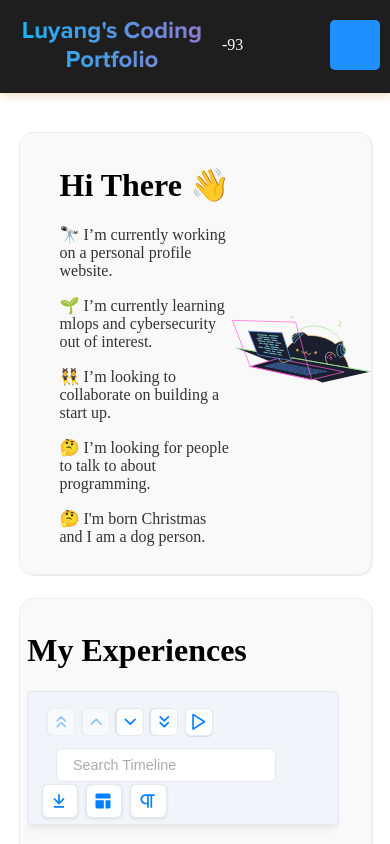
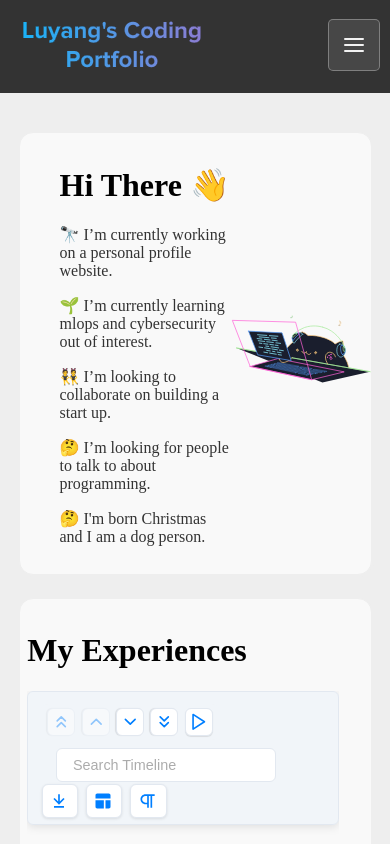
Before and after one commit to luyangliuable/personal-portfolio, a React (Create React App) app in the folder client/: page / in a window 390 px wide. Shown: the top 844 px of the page. Built offline with nearby package versions, Linux system fonts and the light colour scheme; a web font is replaced by a local one.

Commit message:
Added resume page and improved styling a bit

```diff
--- a/client/src/App.css
+++ b/client/src/App.css
@@ -15,7 +15,20 @@
 
 :root {
     --page-top-margin: 120px;
-    --slightly-black: #1e1e1e
+    --dark-mode-black: #1e1e1e;
+    --dark-mode-purple: #491ed3;
+    --dark-mode-purple-2: #897ed3;
+    --dark-mode-pink: #AA6DA3;
+    --dark-mode-blue: #1e90ff
+    --dark-mode-blue-2: #1c7497;
+    --dark-mode-background-color: #0d0d0d;
+    --dark-mode-navbar-color: #333;
+    --dark-mode-font-color: #f2f2f2;
+}
+
+
+body {
+    background: #EEE;
 }
 
 .App {
@@ -96,14 +109,6 @@
     color: #333;
 }
 
-.active-link {
-    background: #897ed3;
-}
-
-body {
-    /* background: #000; */
-}
-
 .page-body {
     margin-top: var(--page-top-margin);
 }
--- a/client/src/App.tsx
+++ b/client/src/App.tsx
@@ -3,6 +3,7 @@ import './App.css';
 import NavBar from './components/Navbar';
 import Blog from './pages/BlogPage/Blogs';
 import LandingPage from './pages/LandingPage/LandingPage';
+import ResumePage from './pages/ResumePage/ResumePage';
 
 import { useState, useEffect } from 'react';
 
@@ -73,10 +74,13 @@ function App() {
                                 scrolled={appState.scrolled}
                                 scrolling={appState.scrolling}
                             />
-                        }></Route>
+                        }/>
                         <Route path="/blog" element={
                             <Blog />
-                        }></Route>
+                        }/>
+                        <Route path="/resume" element={
+                            <ResumePage />
+                        }/>
                     </Routes>
                 </div>
             </BrowserRouter>
--- a/client/src/components/Navbar.css
+++ b/client/src/components/Navbar.css
@@ -8,17 +8,18 @@
     --navbar-item-width: 10vw;
     --navbar-item-margin: .5vw;
     --default-select-navlink-width-transform: translateX(calc(-6*( var(--navbar-item-width) + var(--navbar-item-margin)) + var(--navbar-item-margin) ));
-    --navbar-item-padding: 10px 0 10px
+    --navbar-item-padding: 10px 0 10px;
+    --burger-panel-y-position: translateY(0)
 }
 
 .selected-navlink-window {
     width: var(--navbar-item-width);
-    background: var(--selected-navlink-window-color);
     padding: var(--navbar-item-padding);
     color: var(--selected-navlink-window-color);
     border-radius: var(--navbar-item-border-radius);
     transform: var( --default-select-navlink-width-transform );
-    opacity: 0;
+    background: var(--selected-navlink-window-color);
+    opacity: 1;
     z-index: 0;
 }
 
@@ -40,7 +41,6 @@
     opacity: 1;
 }
 
-
 .navbar-left a:nth-child(4):hover ~ .selected-navlink-window {
     transform: translateX(calc(-3*( var(--navbar-item-width) + var(--navbar-item-margin)) + var(--navbar-item-margin) ));
     transition: all 0.2s ease-in-out;
@@ -59,7 +59,6 @@
     opacity: 1;
 }
 
-
 .navbar-item {
     text-decoration: none;
     cursor: pointer;
@@ -72,19 +71,16 @@
     margin-left: var(--navbar-item-margin);
 }
 
-
 .navbar-item:hover {
     /* background: #888; */
 }
-
 
 .navbar {
     font-family: 'Proxima Nova';
     display: flex;
     flex-direction: column;
-    background: var(--slightly-black);
-    z-index: 3;
-    transition: background .1s ease-in-out, box-shadow .5s ease-in-out, transform .2s ease-in-out;
+    z-index: 10;
+    transition: background 1s ease-in-out, box-shadow .1s ease-in-out, transform .1s ease-in-out;
     -webkit-transition: background .1s ease-in-out, box-shadow .5s ease-in-out, transform .2s ease-in-out;
     -moz-transition: background .1s ease-in-out, box-shadow .5s ease-in-out, transform .2s ease-in-out;
     width: var(--navbar-width);
@@ -94,11 +90,8 @@
     position: absolute;
     top: 0;
     justify-content: space-around;
-    box-shadow: 1px 1px 10px #EAD2A8;
-    -webkit-box-shadow: 1px 1px 10px #EAD2A8;
-    -moz-box-shadow: 1px 1px 10px #EAD2A8;
+    background: var(--dark-mode-navbar-color);
 }
-
 
 .navbar-content {
     display: flex;
@@ -107,7 +100,7 @@
 }
 
 @media screen and (min-width: 900px) {
-    .navbar-burger {
+    .navbar-burger, .navbar-burger-icon {
         display: none;
     }
 
@@ -132,7 +125,6 @@
     }
 
     .nav-burger {
-        background: #1e90ff;
         width: 50px;
         height: 50px;
         margin-left: auto;
@@ -141,6 +133,9 @@
         display: flex;
         justify-content: center;
         align-items: center;
+        cursor: pointer;
+        background: rgba(255, 255, 255, 0.1);
+        border: .1px solid rgba(255, 255, 255, 0.3);
     }
 
     .nav-burger-panel {
@@ -149,19 +144,20 @@
         display: flex;
         flex-direction: column;
         justify-content: flex-start;
-        align-items: flex-start;
-        z-index: 3;
+        align-items: center;
+        z-index: 100;
         right: 0;
         width: 30%;
         padding-top: 5vh;
         height: 100%;
-        /* height: calc(100% - var(--navbar-max-height)); */
-        background: var(--slightly-black);
+        background: var(--dark-mode-black);
         transition: transform .2s ease-in-out;
+        transform: translateY(var(--burger-panel-y-position));
+        /* transform: translatey(var(--navbar-height)); */
     }
 
     .nav-burger-panel-move-lower {
-        transform: translateY(var(--navbar-height)) !important;
+        --burger-panel-y-position: var(--navbar-height);
     }
 
     .burger-item {
@@ -175,32 +171,33 @@
     }
 
     .nav-burger-panel-hide {
-        transform: translateX(100%) !important;
+        transform: translate(100%, var( --navbar-height )) !important;
     }
 }
 
 
-
 .hidden {
-    transform: translateY(min( var(--navbar-height), calc(-93px + var(--progress-height))));
-
+    transform: translateY(min( var(--navbar-height), calc(-93px + var(--progress-height) - .5vh)));
 }
 
 .detached {
     position: fixed;
     backdrop-filter: blur(18px);
-    /* background: rgba(50,50,50, .8); */
     background: rgba(210,210,210,.5);
     box-shadow: 1px 1px 3px #888;
 }
 
-
 .detached .navbar-content .navbar-left .navbar-item {
-    color: black;
+    color: #000;
 }
 
-
 .logo {
+    image-rendering: geometricPrecision;
+    -webkit-image-rendering: geometricPrecision;
+    -moz-image-rendering: geometricPrecision;
+    font-smoothing: antialiased;
+    -webkit-font-smoothing: antialiased;
+    -moz-font-smoothing: antialiased;
     font-weight: 800;
     background: linear-gradient(
         90deg,
@@ -222,6 +219,15 @@
     margin-left: var(--navbar-item-margin);
 }
 
+.detached .navbar-content .nav-burger {
+    border: 1px solid rgba(255, 255, 255, 1);
+    background: rgba(255, 255, 255, .5)
+}
+
+.detached .navbar-content svg {
+    stroke: rgba(0, 0, 0, .35);
+}
+
 .detached .navbar-content .logo {
     background: linear-gradient(
         90deg,
@@ -239,7 +245,6 @@
     animation: animateBg 3s linear infinite;
 }
 
-
 @keyframes animateBg {
     0% {
         background-position: 200% 0%;
@@ -249,9 +254,12 @@
     }
 }
 
-
 #scroll-progress {
     background: #00bfff;
     height: var(--progress-height);
     width: 100vw;
 }
+
+.active-link {
+    background: var(--dark-mode-purple-2);
+}
--- a/client/src/components/Navbar.tsx
+++ b/client/src/components/Navbar.tsx
@@ -16,6 +16,7 @@ interface INavbarState {
     links: { name: string, to: string }[];
     lastScrollY: number;
     hideNavBarScrollSensitivity: number;
+    navBarDetached: boolean;
     showBurgerPanel: boolean;
 }
 
@@ -33,10 +34,11 @@ class NavBar extends Component<INavbarProps, INavbarState> {
                 { name: 'MyReflections', to: '/blog' },
                 { name: 'MyProjects', to: '/project' },
                 { name: 'Tools', to: '/tools' },
-                { name: 'Resume', to: 'https://docs.google.com/document/d/18WT-J7ZP5dcEJreXIvldSm1VySQhC0DQB0GzBXGyJEQ/edit?usp=sharing' },
+                { name: 'Resume', to: '/resume' },
                 { name: 'About', to: '/about' }
             ],
             lastScrollY: 0,
+            navBarDetached: false,
             hideNavBarScrollSensitivity: 5,
             showBurgerPanel: false,
             name: "Luyang's Coding Portfolio"
@@ -67,11 +69,9 @@ class NavBar extends Component<INavbarProps, INavbarState> {
     listenContinuousScrolled = () => {
         const { scrollStatus } = this.props;
 
-        if (scrollStatus.scrolled >= this.navBarHeight) {
+        if (!this.state.navBarDetached && scrollStatus.scrolled >= this.navBarHeight) {
             this.detachNavBar();
         } else if (scrollStatus.scrolled < this.navBarHeight) {
-            this.attachNavBar();
-        } else {
             this.attachNavBar();
         }
 
@@ -105,11 +105,19 @@ class NavBar extends Component<INavbarProps, INavbarState> {
     attachNavBar = () => {
         this.navbar.current?.classList.remove("detached");
         this.burgerPanel.current?.classList.add("nav-burger-panel-move-lower");
+        this.setState({
+            ...this.state,
+            navBarDetached: false
+        });
     };
 
     detachNavBar = () => {
         this.navbar.current?.classList.add("detached");
         this.burgerPanel.current?.classList.remove("nav-burger-panel-move-lower");
+        this.setState({
+            ...this.state,
+            navBarDetached: true
+        });
     };
 
     hideNavBar = () => {
@@ -151,10 +159,24 @@ class NavBar extends Component<INavbarProps, INavbarState> {
                         </NavLink>
                         <nav className="navbar-left">
                             {links.map(this.renderNavLink)}
-                            <div className="selected-navlink-window">a</div>
+                            <div className="selected-navlink-window"></div>
                         </nav>
-                        <p style={{ color: "white" }}>{this.props.scrollStatus.scrolled - this.navBarHeight}</p>
-                        <div ref={this.burgerButton} className="nav-burger" onClick={this.toggleBurgerMenu}></div>
+                        <div ref={this.burgerButton} className="nav-burger" onClick={this.toggleBurgerMenu}>
+                            <svg
+                                xmlns="http://www.w3.org/2000/svg"
+                                width="24"
+                                height="24"
+                                viewBox="0 0 24 24"
+                                fill="none"
+                                stroke="#f2f2f2"
+                                strokeWidth="2"
+                                strokeLinecap="round"
+                                strokeLinejoin="round"
+                                className="navbar-burger-icon" >
+                                <path d="M3 12h18M3 6h18M3 18h18">
+                                </path>
+                            </svg>
+                        </div>
                     </div>
                     <div id="scroll-progress" ref={this.scrollProgress} />
                 </div>
--- /dev/null
+++ b/client/src/pages/ResumePage/Interface/IResumePageProps.tsx
@@ -0,0 +1,4 @@
+interface IResumePageProps {
+}
+
+export default IResumePageProps;
--- /dev/null
+++ b/client/src/pages/ResumePage/Interface/IResumePageState.tsx
@@ -0,0 +1,4 @@
+interface IResumePageState {
+}
+
+export default IResumePageState;
--- /dev/null
+++ b/client/src/pages/ResumePage/ResumePage.css
@@ -0,0 +1,8 @@
+.browser {
+    border: none;
+    width: 100vw;
+    height: 85vh;
+    position: fixed;
+    left:0;
+    top: 100px;
+}
--- /dev/null
+++ b/client/src/pages/ResumePage/ResumePage.tsx
@@ -0,0 +1,29 @@
+import React, { Component } from 'react';
+import IResumePageState from "./Interface/IResumePageState";
+import IResumePageProps from "./Interface/IResumePageProps";
+import "./ResumePage.css";
+
+class ResumePage extends Component<IResumePageProps, IResumePageState> {
+    constructor(props: IResumePageProps) {
+        super(props);
+        this.state = {};
+    }
+
+
+    componentDidUpdate(): void {
+    }
+
+    componentDidMount(): void {
+    }
+
+    render(): React.ReactElement<any, any> {
+        return (
+            <div className="resume-page-content">
+                <iframe className="browser" src="http://docs.google.com/document/d/18WT-J7ZP5dcEJreXIvldSm1VySQhC0DQB0GzBXGyJEQ/edit">
+                </iframe>
+            </div>
+        )
+    }
+}
+
+export default ResumePage;
```
